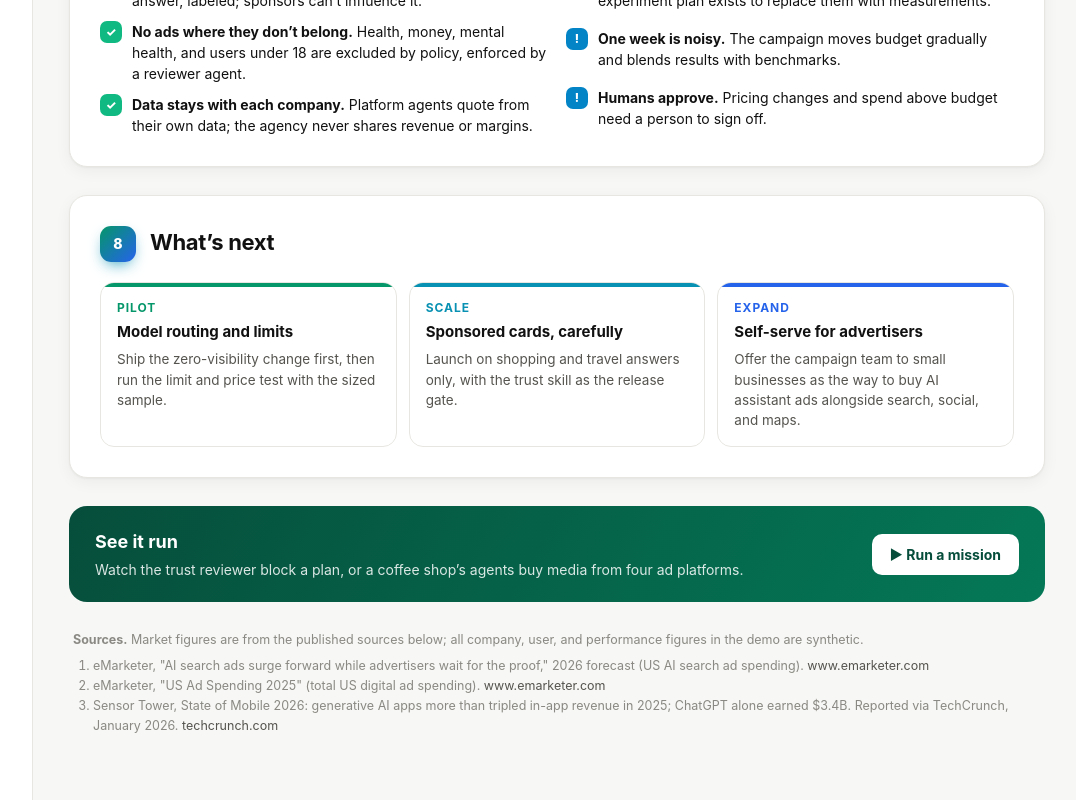
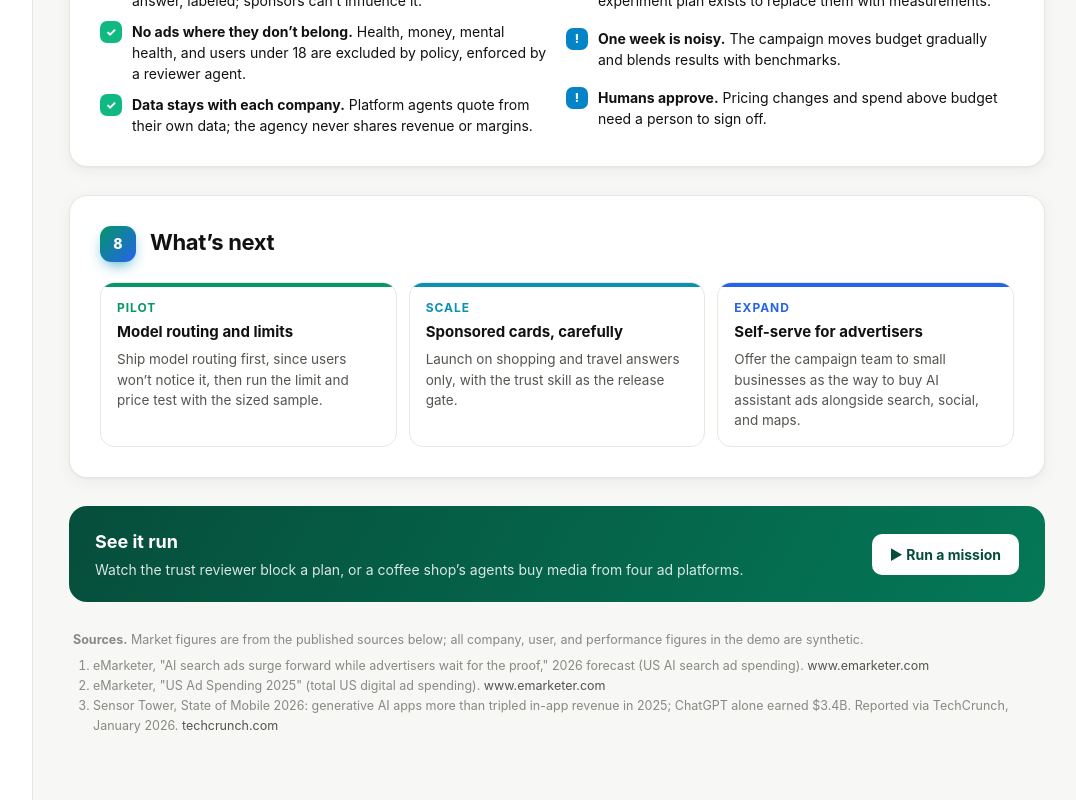
Before and after one commit to varunk130/ai-monetization-agents, a React (Vite) app: page / in a window 1280 px wide. Shown: the part 4168-4968 px from the top of the page, without its empty margins (199-1275 px from the left). Built offline with nearby package versions, Linux system fonts and the light colour scheme.

Commit message:
Explain the first pilot step in plain words

```diff
--- a/src/views/CaseStudyView.tsx
+++ b/src/views/CaseStudyView.tsx
@@ -476,7 +476,7 @@ export function CaseStudyView() {
           <div className="cs-phase" style={{ ['--tone' as string]: 'var(--cs-1)' }}>
             <div className="when">Pilot</div>
             <h4>Model routing and limits</h4>
-            <p>Ship the zero-visibility change first, then run the limit and price test with the sized sample.</p>
+            <p>Ship model routing first, since users won’t notice it, then run the limit and price test with the sized sample.</p>
           </div>
           <div className="cs-phase" style={{ ['--tone' as string]: 'var(--cs-2)' }}>
             <div className="when">Scale</div>
```
